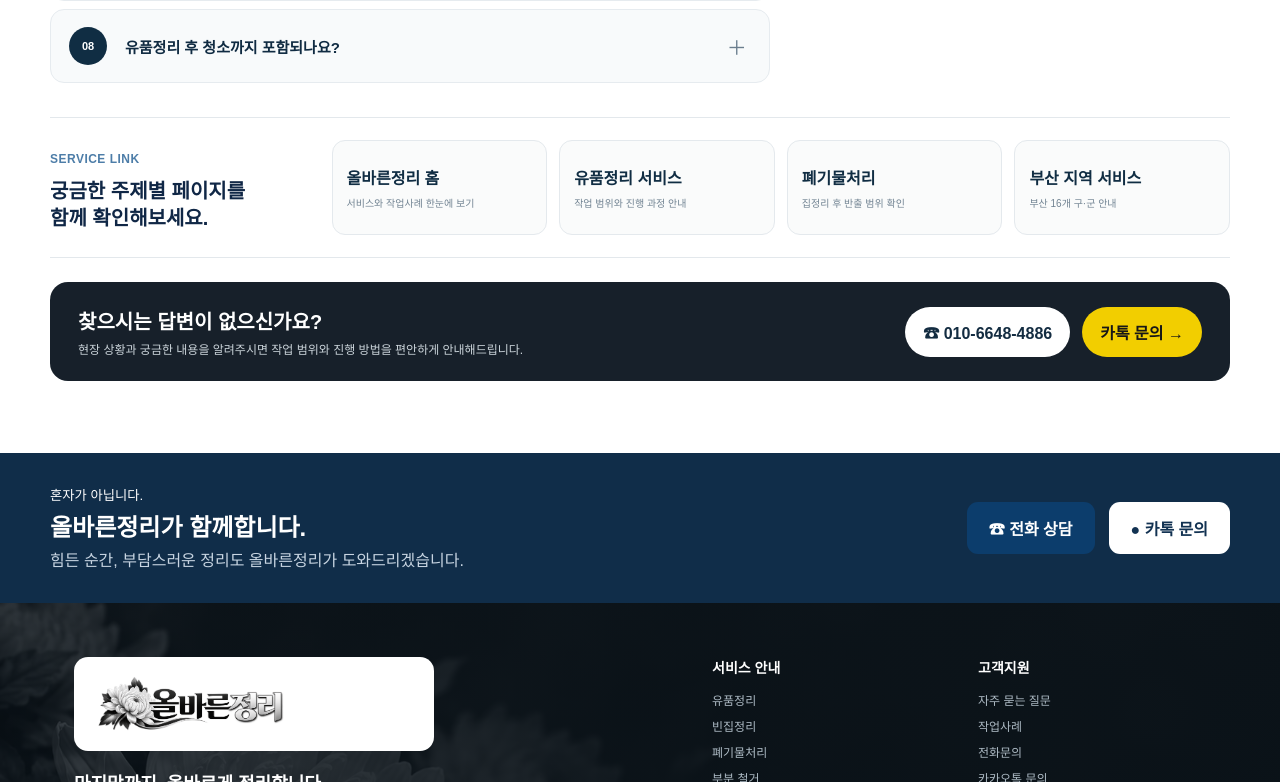
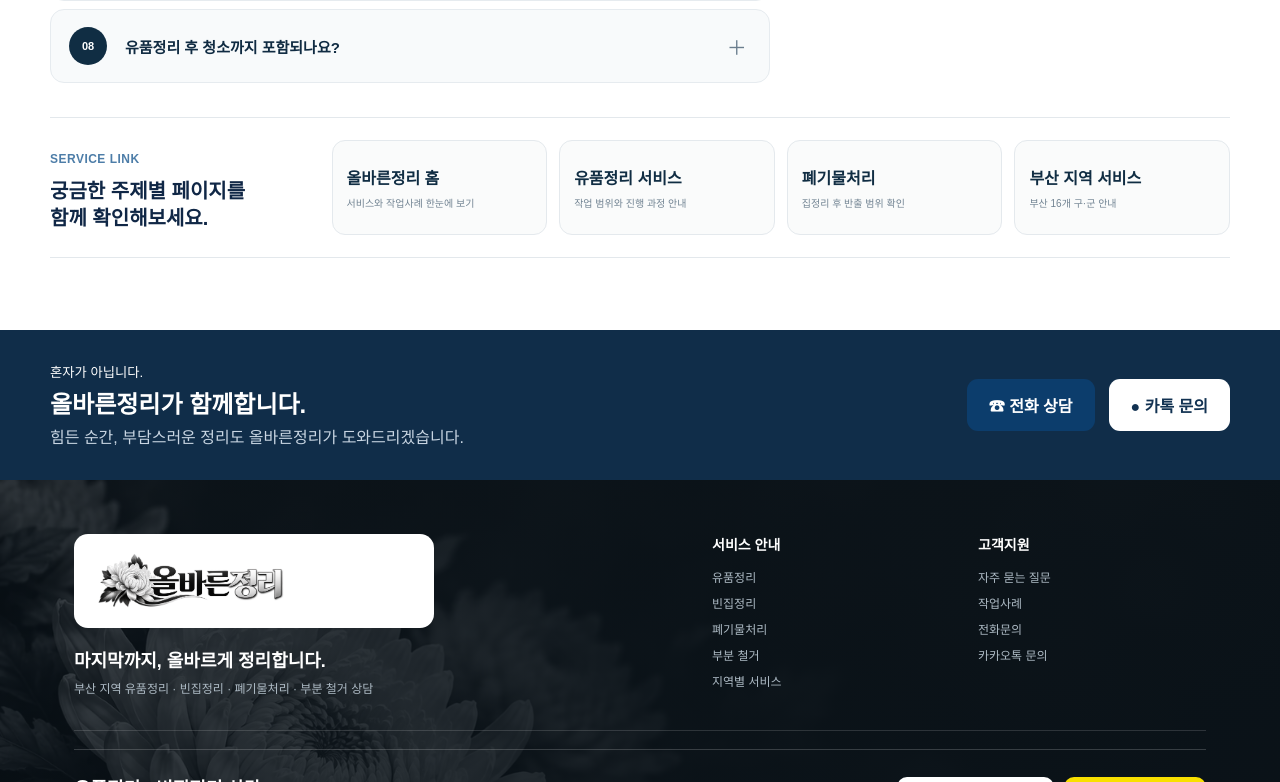
Before and after one commit to hoho601212-collab/olbareun-jeongri, a Next.js app: page / in a window 1280 px wide. Shown: the part 4957-5739 px from the top of the page. Built offline with nearby package versions, Linux system fonts and the light colour scheme.

Commit message:
Hide redundant homepage FAQ contact banner

```diff
--- a/app/globals.css
+++ b/app/globals.css
@@ -375,3 +375,6 @@ img,svg,video{max-width:100%}
 .footerContact strong{display:block;font-size:18px;color:#fff}.footerContact p{margin:7px 0 0;font-size:13px;color:#b9c7d3}.footerContactActions{display:flex;gap:10px;flex-wrap:wrap}.footerContactActions a{display:inline-flex;align-items:center;justify-content:center;min-height:46px;padding:12px 18px;border-radius:10px;font-weight:800;font-size:15px;text-decoration:none}.footerContactActions .footerPhone{background:#fff;color:#17344d}.footerContactActions .footerKakao{background:#f9e000;color:#241e00}
 @media(max-width:800px){.footerContact{flex-direction:column;align-items:stretch;text-align:center;padding:22px 0}.footerContactActions{display:grid;grid-template-columns:1fr 1fr;gap:8px}.footerContactActions a{font-size:13px;padding:12px 8px}}
 @media(max-width:390px){.footerContactActions{grid-template-columns:1fr}}
+
+/* Hide duplicate FAQ closing CTA on homepage; footer contacts remain available. */
+.faqSection .faqFinal{display:none!important}
```
